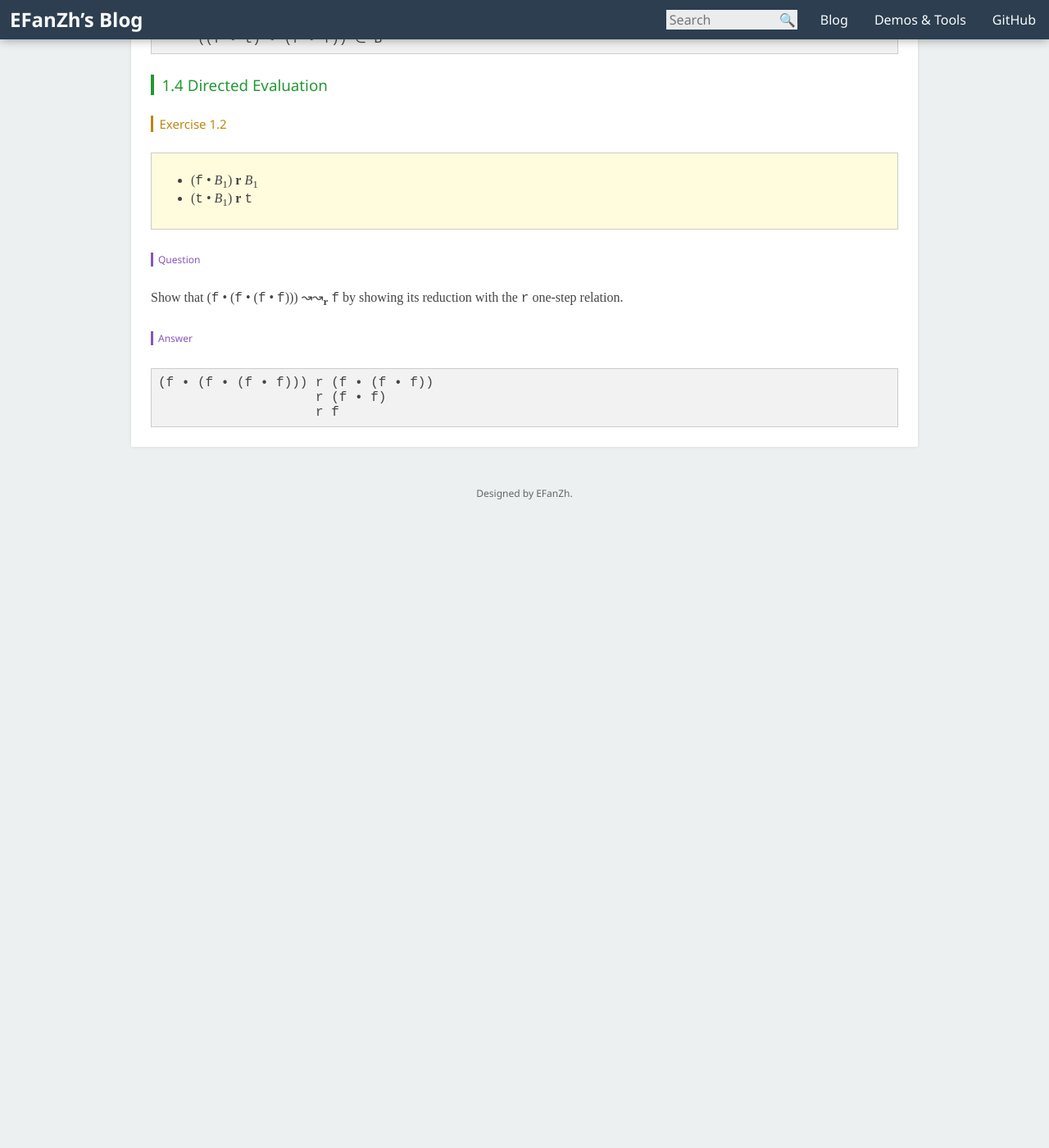
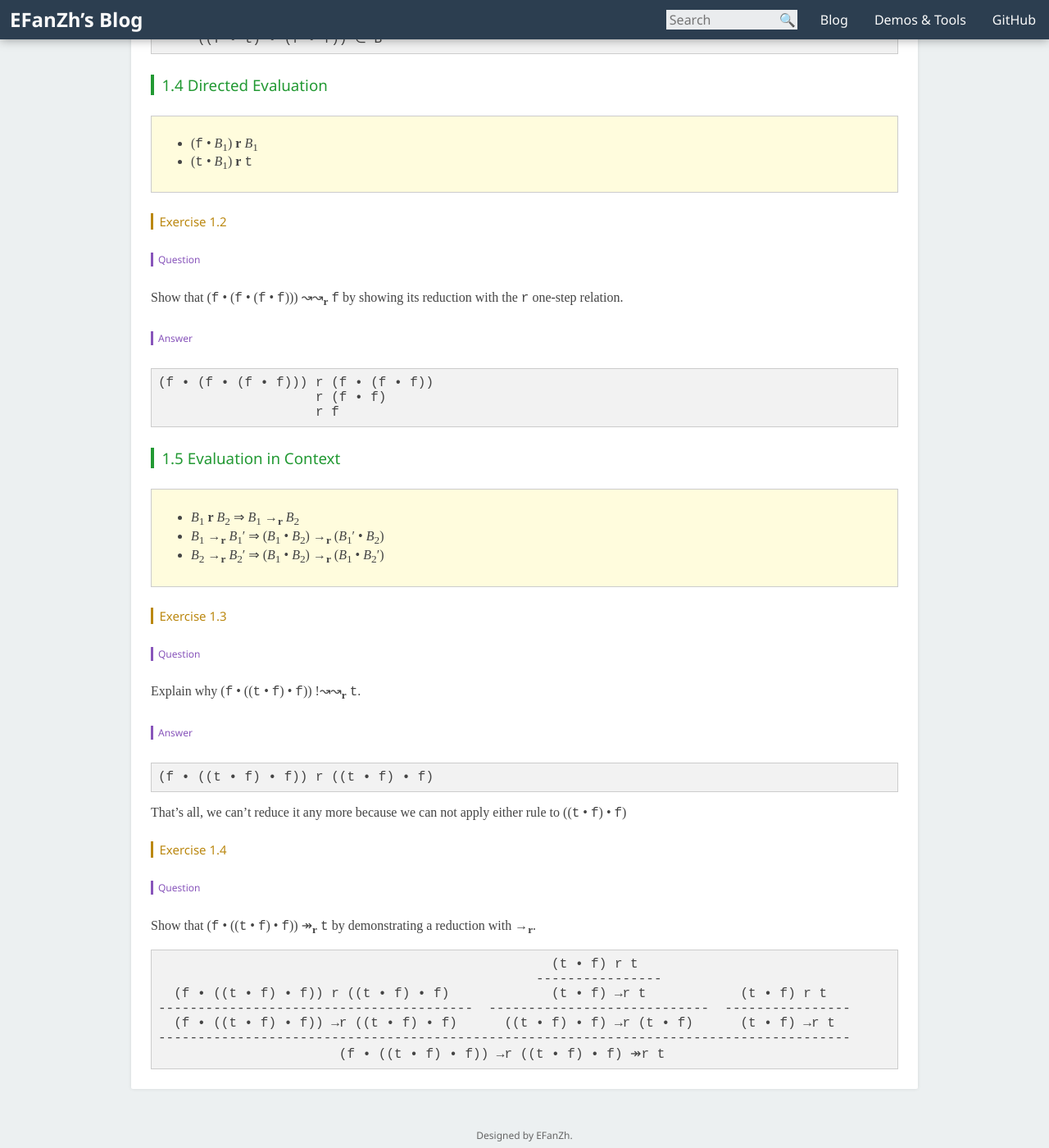
Before and after one commit to fuzeyi/efanzh.github.io, a Jekyll site: the page built from _posts/2016-06-04-programming-languages-and-lambda-calculi-exercises.md, in a window 1280 px wide and 1400 px high, scrolled down 969 px. Shown: the whole window at 82% size. Built offline with Jekyll 4.4.1, drawn with Linux system fonts in a browser that asks for light colours; before the commit the page ends 1627 px from its top, so only the background shows below that.

Commit message:
PLALC exercises 1.3 & 1.4 are done

```diff
--- a/_posts/2016-06-04-programming-languages-and-lambda-calculi-exercises.md
+++ b/_posts/2016-06-04-programming-languages-and-lambda-calculi-exercises.md
@@ -39,10 +39,10 @@ Which of the following are in *B*? For each member of *B*, provide a proof tree
 
 #### 1.4 Directed Evaluation
 
-##### Exercise 1.2
-
 > - (`f` • *B*<sub>1</sub>) **r** *B*<sub>1</sub>
 > - (`t` • *B*<sub>1</sub>) **r** `t`
+
+##### Exercise 1.2
 
 ###### Question
 
@@ -53,3 +53,35 @@ Show that (`f` • (`f` • (`f` • `f`))) ↝↝<sub>**r**</sub> `f` by showin
     (f • (f • (f • f))) r (f • (f • f))
                         r (f • f)
                         r f
+
+#### 1.5 Evaluation in Context
+
+> - *B*<sub>1</sub> **r** *B*<sub>2</sub> ⇒ *B*<sub>1</sub> →<sub>**r**</sub> *B*<sub>2</sub>
+> - *B*<sub>1</sub> →<sub>**r**</sub> *B*<sub>1</sub>′ ⇒ (*B*<sub>1</sub> • *B*<sub>2</sub>) →<sub>**r**</sub> (*B*<sub>1</sub>′ • *B*<sub>2</sub>)
+> - *B*<sub>2</sub> →<sub>**r**</sub> *B*<sub>2</sub>′ ⇒ (*B*<sub>1</sub> • *B*<sub>2</sub>) →<sub>**r**</sub> (*B*<sub>1</sub> • *B*<sub>2</sub>′)
+
+##### Exercise 1.3
+
+###### Question
+
+Explain why (`f` • ((`t` • `f`) • `f`)) !↝↝<sub>**r**</sub> `t`.
+
+###### Answer
+
+    (f • ((t • f) • f)) r ((t • f) • f)
+
+That’s all, we can’t reduce it any more because we can not apply either rule to ((`t` • `f`) • `f`)
+
+##### Exercise 1.4
+
+###### Question
+
+Show that (`f` • ((`t` • `f`) • `f`)) ↠<sub>**r**</sub> `t` by demonstrating a reduction with →<sub>**r**</sub>.
+
+                                                      (t • f) r t
+                                                    ----------------
+      (f • ((t • f) • f)) r ((t • f) • f)             (t • f) →r t            (t • f) r t
+    ----------------------------------------  ----------------------------  ----------------
+      (f • ((t • f) • f)) →r ((t • f) • f)      ((t • f) • f) →r (t • f)      (t • f) →r t
+    ----------------------------------------------------------------------------------------
+                           (f • ((t • f) • f)) →r ((t • f) • f) ↠r t
```
